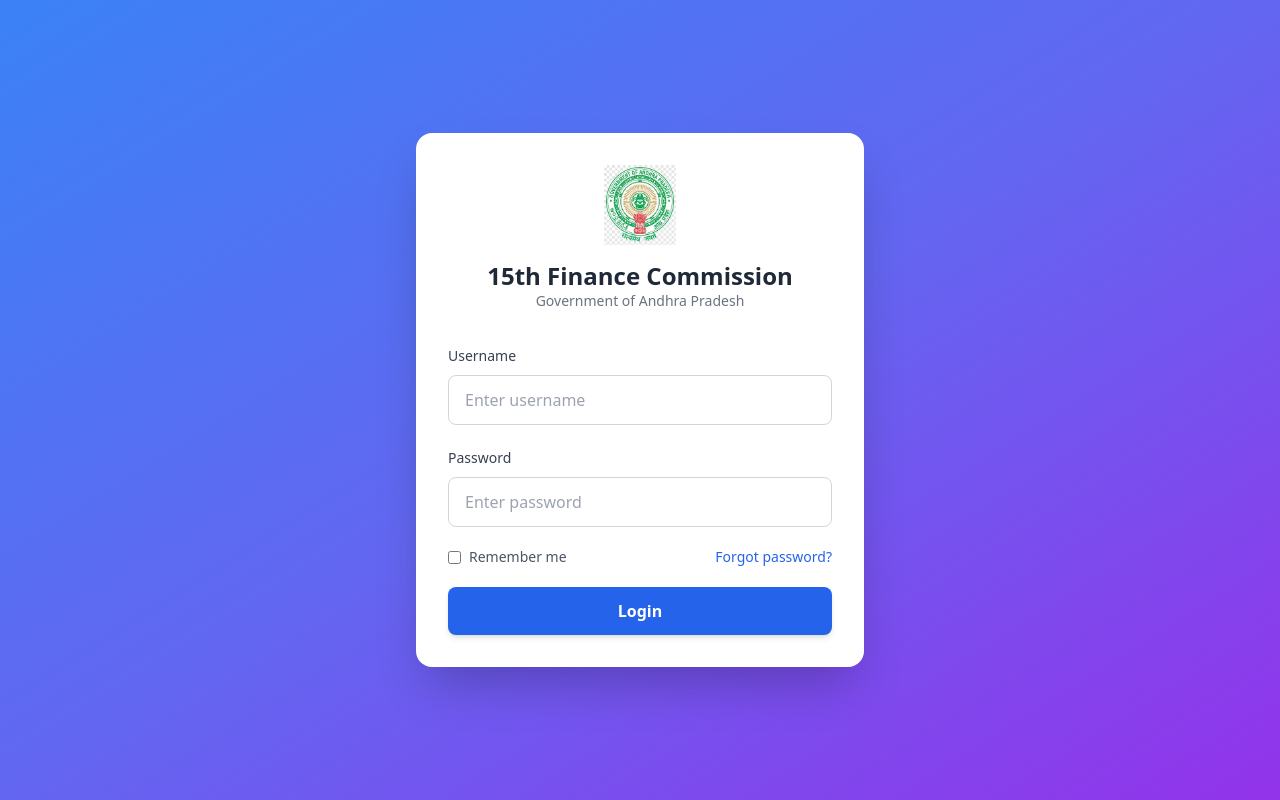
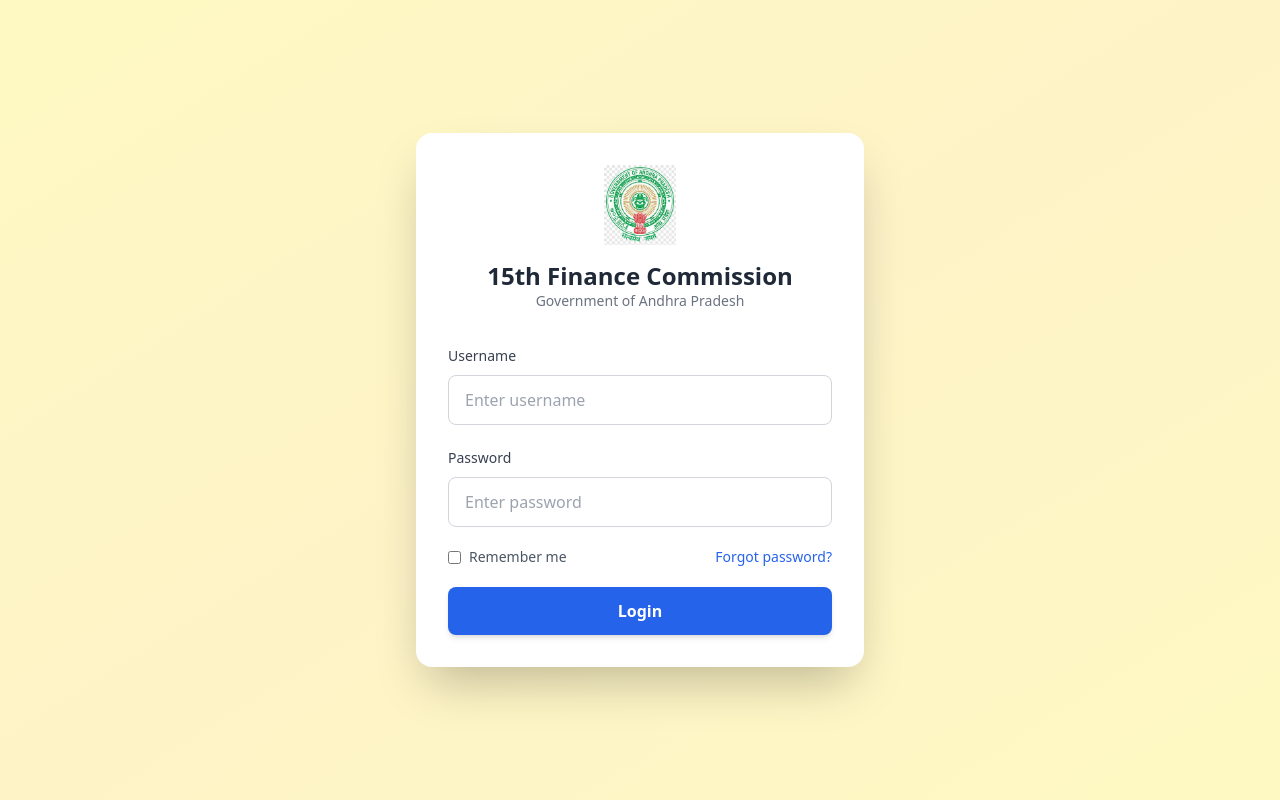
Before and after one commit to Chinmai369/ADPReact_Application, a React (Create React App) app in the folder my-react-app/: page / in a window 1280 px wide. Built offline with nearby package versions, Linux system fonts and the light colour scheme; no server answers.

Commit message:
changed the color

```diff
--- a/my-react-app/src/components/Login.jsx
+++ b/my-react-app/src/components/Login.jsx
@@ -66,7 +66,7 @@
 
 
   return (
-    <div className="min-h-screen flex items-center justify-center bg-gradient-to-br from-blue-500 via-indigo-500 to-purple-600 p-6 font-sans">
+    <div className="min-h-screen flex items-center justify-center bg-gradient-to-br from-yellow-100 via-amber-100 to-yellow-100 p-6 font-sans">
       <div className="bg-white shadow-2xl rounded-2xl w-full max-w-md p-8 transition-all hover:-translate-y-1">
         {/* Government Seal */}
         <div className="flex justify-center mb-4">
```
